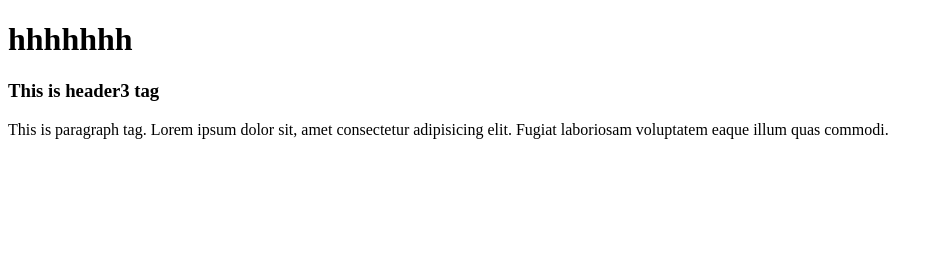
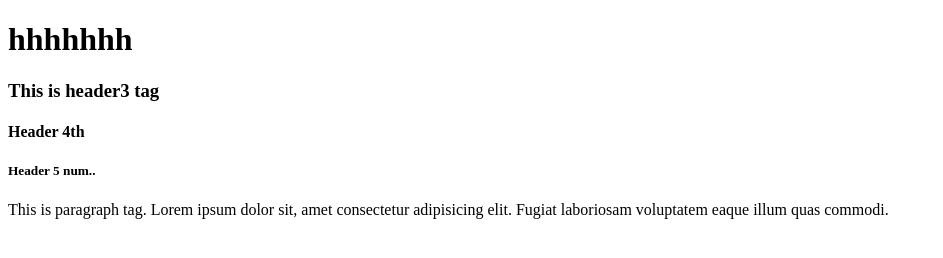
Before and after one commit to babulislam/my-first-frepo, a plain HTML site: page index.html in a window 1280 px wide. Shown: the whole page, without its empty margins (0-943 px from the left). Drawn offline with Linux system fonts and the light colour scheme.

Commit message:
header added

```diff
--- a/index.html
+++ b/index.html
@@ -9,6 +9,8 @@
 <body>
   <h1>hhhhhhh</h1>
   <h3>This is header3 tag</h3>
+  <h4>Header 4th</h4>
+  <h5>Header 5 num..</h5>
   <p>This is paragraph tag. Lorem ipsum dolor sit, amet consectetur adipisicing elit. Fugiat laboriosam voluptatem eaque illum quas commodi.</p>
 
 </body>
```
